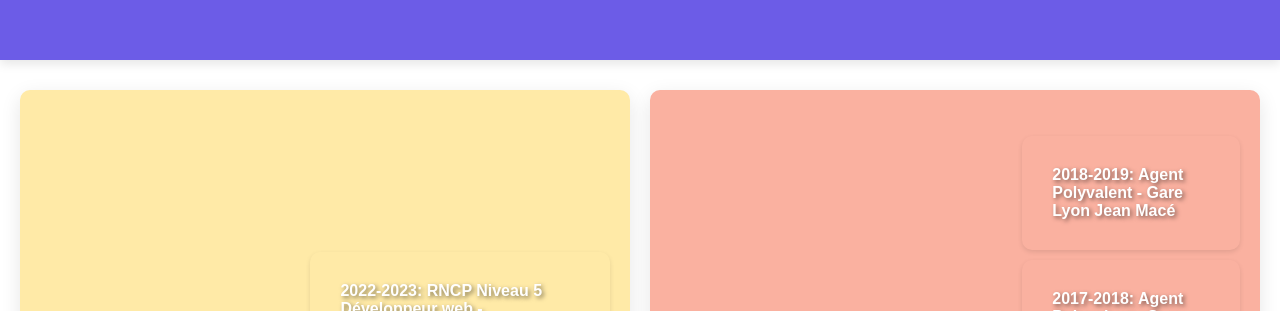
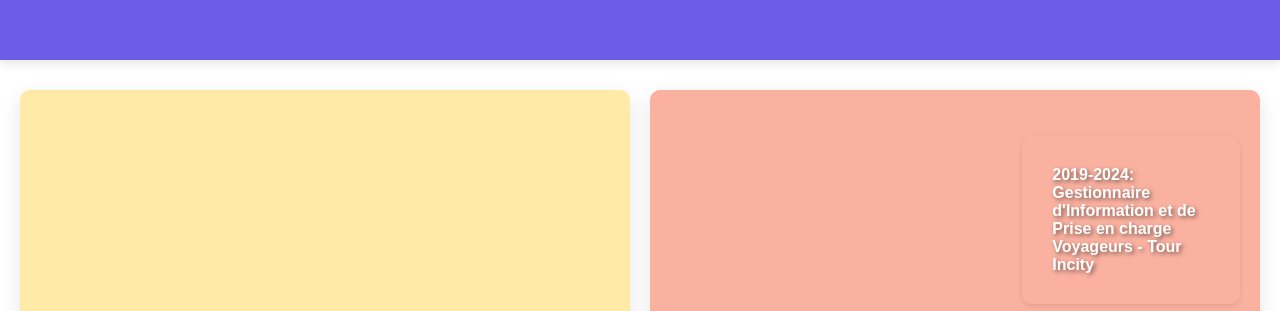
Before and after one commit to Lamouett3/CV, a plain HTML site: page index.html in a window 1280 px wide. Shown: the part 820-1131 px from the top of the page. Drawn offline with Linux system fonts and the light colour scheme.

Commit message:
experience pro

```diff
--- a/index.html
+++ b/index.html
@@ -40,6 +40,7 @@
             <section class="parallax">
                 <h2>Expérience Professionnelle</h2>
                 <ul>
+                    <li>2019-2024: Gestionnaire d'Information et de Prise en charge Voyageurs - Tour Incity</li>
                     <li>2018-2019: Agent Polyvalent - Gare Lyon Jean Macé</li>
                     <li>2017-2018: Agent Polyvalent  - Gare Lyon Vaise</li>
                     <li>2013-2017: Agent Commercial et Escale SNCF TER - Gare Lyon Gorge de Loup</li>
```
